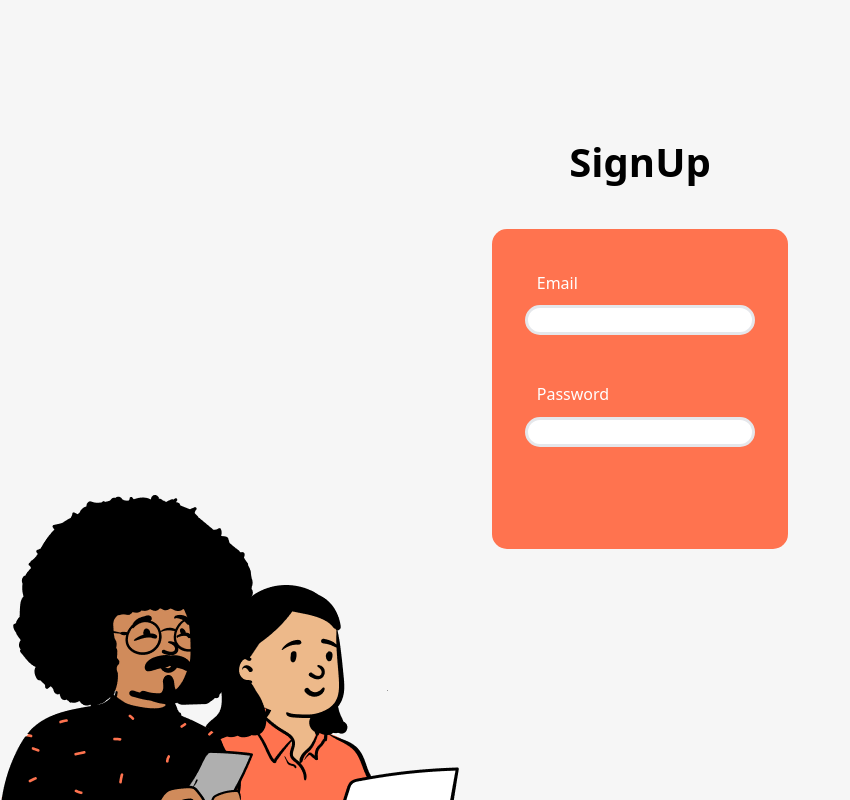
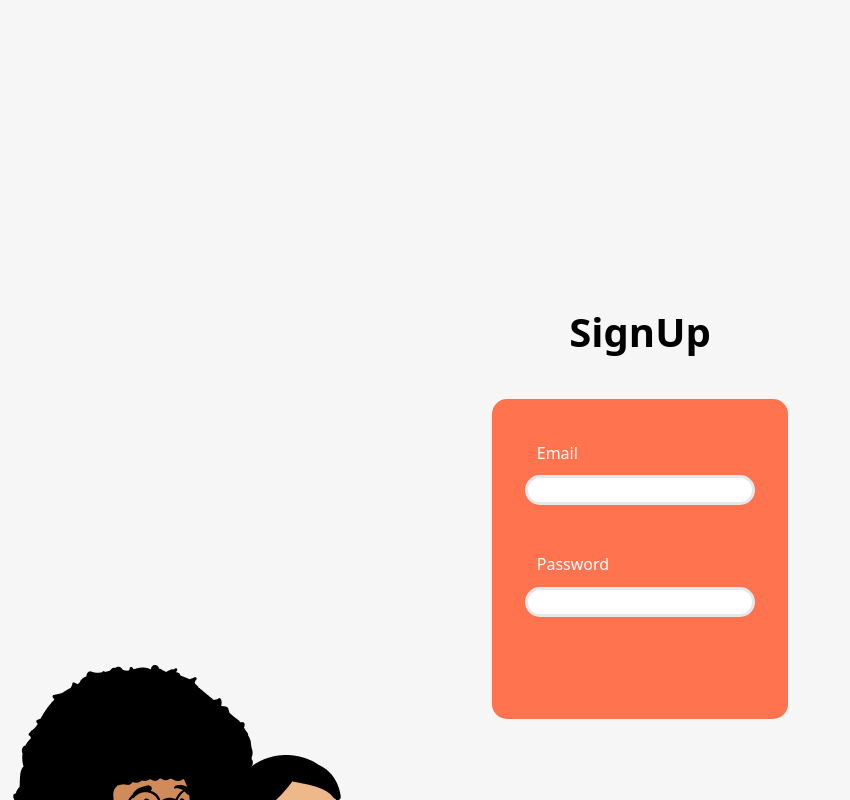
Before and after one commit to RMA1403/second-chance, a Next.js app: page /signup in a window 1280 px wide. Shown: the top 800 px of the page, without its empty margins (0-850 px from the left). Built offline with nearby package versions, Linux system fonts and the light colour scheme.

Commit message:
feat: added padding top

```diff
--- a/app/signup/page.tsx
+++ b/app/signup/page.tsx
@@ -9,7 +9,7 @@ import linkedin from "../../public/images/linkedin.png";
 
 export default function SignupPage(): JSX.Element {
   return (
-    <div>
+    <div className="pt-[170px] bg-[#F6F6F6]">
       <div className="bg-[#F6F6F6] h-[886px] items-center flex flex-col rounded-b-[44px] relative overflow-hidden z-50">
         <h1 className="font-bold text-[40px] text-center mt-[131.5px] mb-[37px]">
           SignUp
```
